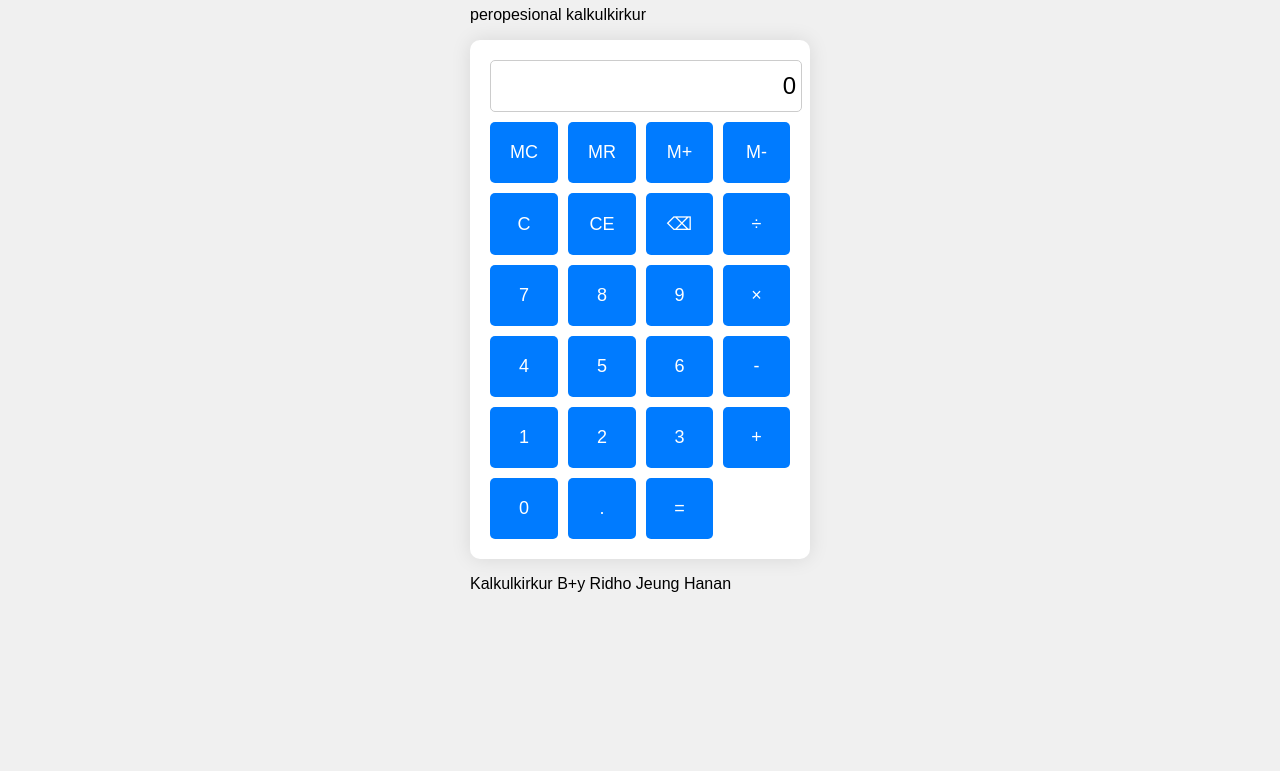
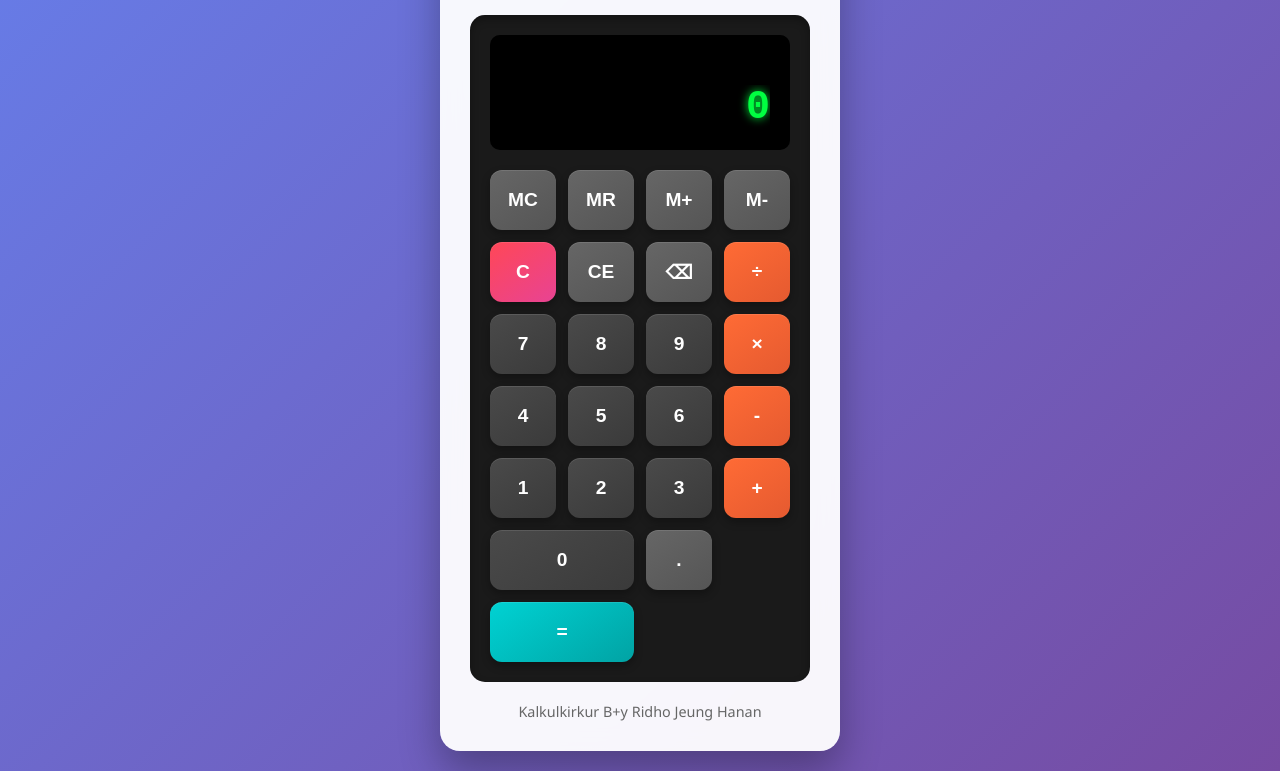
Before and after one commit to duduljpeg-code/pe, a plain HTML site: page index.html in a window 1280 px wide. Shown: the part 140-911 px from the top of the page. Before the commit the page ends 816 px from the top, so only its background shows below. Drawn offline with Linux system fonts and the light colour scheme.

Commit message:
Update styles.css

```diff
--- a/styles.css
+++ b/styles.css
@@ -1,74 +1,215 @@
+        * {
+            margin: 0;
+            padding: 0;
+            box-sizing: border-box;
+        }
+
         body {
+            font-family: 'Segoe UI', Tahoma, Geneva, Verdana, sans-serif;
+            background: linear-gradient(135deg, #667eea 0%, #764ba2 100%);
+            min-height: 100vh;
             display: flex;
             justify-content: center;
             align-items: center;
-    height: 100vh;
-    background-color: #f0f0f0;
-    font-family: Arial, sans-serif;
+            padding: 20px;
         }
 
-.lockscreen {
-    display: flex;
-    flex-direction: column;
-    align-items: center;
-    justify-content: center;
-    background-color: #fff;
-    border-radius: 10px;
-    box-shadow: 0 0 20px rgba(0, 0, 0, 0.1);
-    padding: 20px;
-    width: 300px;
+        .calculator-container {
+            background: rgba(255, 255, 255, 0.95);
+            backdrop-filter: blur(10px);
+            border-radius: 20px;
+            box-shadow: 0 20px 40px rgba(0, 0, 0, 0.3);
+            padding: 30px;
+            max-width: 400px;
+            width: 100%;
         }
 
-#password {
-    width: 100%;
-    height: 40px;
-    font-size: 24px;
+        .calculator-header {
+            text-align: center;
+            margin-bottom: 25px;
+        }
+
+        .calculator-header h1 {
+            color: #333;
+            font-size: 2.2em;
+            font-weight: 700;
             margin-bottom: 10px;
-    border: 1px solid #ccc;
-    border-radius: 5px;
-    padding: 5px;
+        }
+
+        .calculator-header p {
+            color: #666;
+            font-size: 1em;
         }
 
         .calculator {
-    background-color: #fff;
-    border-radius: 10px;
-    box-shadow: 0 0 20px rgba(0, 0, 0, 0.1);
+            background: #1a1a1a;
+            border-radius: 15px;
             padding: 20px;
-    width: 300px;
+            box-shadow: inset 0 4px 8px rgba(0, 0, 0, 0.3);
         }
 
-#display {
+        .display {
+            background: #000;
+            border-radius: 10px;
+            padding: 20px;
+            margin-bottom: 20px;
+            box-shadow: inset 0 2px 4px rgba(0, 0, 0, 0.5);
+            position: relative;
+        }
+
+        .display-screen {
+            background: transparent;
+            border: none;
+            color: #00ff41;
+            font-size: 2.5em;
+            font-family: 'Courier New', monospace;
+            text-align: right;
             width: 100%;
-    height: 40px;
-    font-size: 24px;
+            outline: none;
+            font-weight: bold;
+            text-shadow: 0 0 10px #00ff41;
+        }
+
+        .history {
+            color: #888;
+            font-size: 0.9em;
             text-align: right;
             margin-bottom: 10px;
-    border: 1px solid #ccc;
-    border-radius: 5px;
-    padding: 5px;
+            min-height: 20px;
+            font-family: 'Courier New', monospace;
         }
 
         .buttons {
             display: grid;
             grid-template-columns: repeat(4, 1fr);
-    gap: 10px;
+            gap: 12px;
         }
 
-button {
-    padding: 20px;
-    font-size: 18px;
+        .btn {
+            background: linear-gradient(145deg, #2a2a2a, #1a1a1a);
             border: none;
-    border-radius: 5px;
-    background-color: #007bff;
+            border-radius: 12px;
             color: white;
+            font-size: 1.2em;
+            font-weight: 600;
+            height: 60px;
             cursor: pointer;
-    transition: background-color 0.3s;
+            transition: all 0.2s ease;
+            box-shadow:
+                0 4px 8px rgba(0, 0, 0, 0.3),
+                inset 0 1px 0 rgba(255, 255, 255, 0.1);
+            user-select: none;
         }
 
-button:hover {
-    background-color: #0056b3;
+        .btn:hover {
+            transform: translateY(-2px);
+            box-shadow:
+                0 6px 12px rgba(0, 0, 0, 0.4),
+                inset 0 1px 0 rgba(255, 255, 255, 0.2);
         }
 
-button:active {
-    transform: scale(0.95);
+        .btn:active {
+            transform: translateY(0);
+            box-shadow:
+                0 2px 4px rgba(0, 0, 0, 0.3),
+                inset 0 2px 4px rgba(0, 0, 0, 0.2);
         }
+
+        .btn-number {
+            background: linear-gradient(145deg, #4a4a4a, #3a3a3a);
+            color: #fff;
+        }
+
+        .btn-number:hover {
+            background: linear-gradient(145deg, #5a5a5a, #4a4a4a);
+        }
+
+        .btn-operator {
+            background: linear-gradient(145deg, #ff6b35, #e55a30);
+            color: white;
+        }
+
+        .btn-operator:hover {
+            background: linear-gradient(145deg, #ff7b45, #f56a40);
+        }
+
+        .btn-operator.active {
+            background: linear-gradient(145deg, #ff8b55, #f57a50);
+            box-shadow: inset 0 2px 4px rgba(0, 0, 0, 0.3);
+        }
+
+        .btn-function {
+            background: linear-gradient(145deg, #666, #555);
+            color: #fff;
+        }
+
+        .btn-function:hover {
+            background: linear-gradient(145deg, #777, #666);
+        }
+
+        .btn-clear {
+            background: linear-gradient(145deg, #ff4757, #e84393);
+            color: white;
+        }
+
+        .btn-clear:hover {
+            background: linear-gradient(145deg, #ff5757, #f84393);
+        }
+
+        .btn-equals {
+            background: linear-gradient(145deg, #00d2d3, #01a3a4);
+            color: white;
+            grid-column: span 2;
+        }
+
+        .btn-equals:hover {
+            background: linear-gradient(145deg, #10e2e3, #11b3b4);
+        }
+
+        .btn-zero {
+            grid-column: span 2;
+        }
+
+        .error {
+            color: #ff4757 !important;
+            text-shadow: 0 0 10px #ff4757 !important;
+        }
+
+        @media (max-width: 480px) {
+            .calculator-container {
+                padding: 20px;
+                margin: 10px;
+            }
+
+            .display-screen {
+                font-size: 2em;
+            }
+
+            .btn {
+                height: 50px;
+                font-size: 1em;
+            }
+
+            .calculator-header h1 {
+                font-size: 1.8em;
+            }
+        }
+
+        .footer {
+            text-align: center;
+            margin-top: 20px;
+            color: #666;
+            font-size: 0.9em;
+        }
+
+        .memory-indicator {
+            position: absolute;
+            top: 10px;
+            left: 10px;
+            background: #00ff41;
+            color: #000;
+            padding: 2px 6px;
+            border-radius: 4px;
+            font-size: 0.7em;
+            font-weight: bold;
+        }
```
Lines whose indentation alone changed are shown as unchanged.
